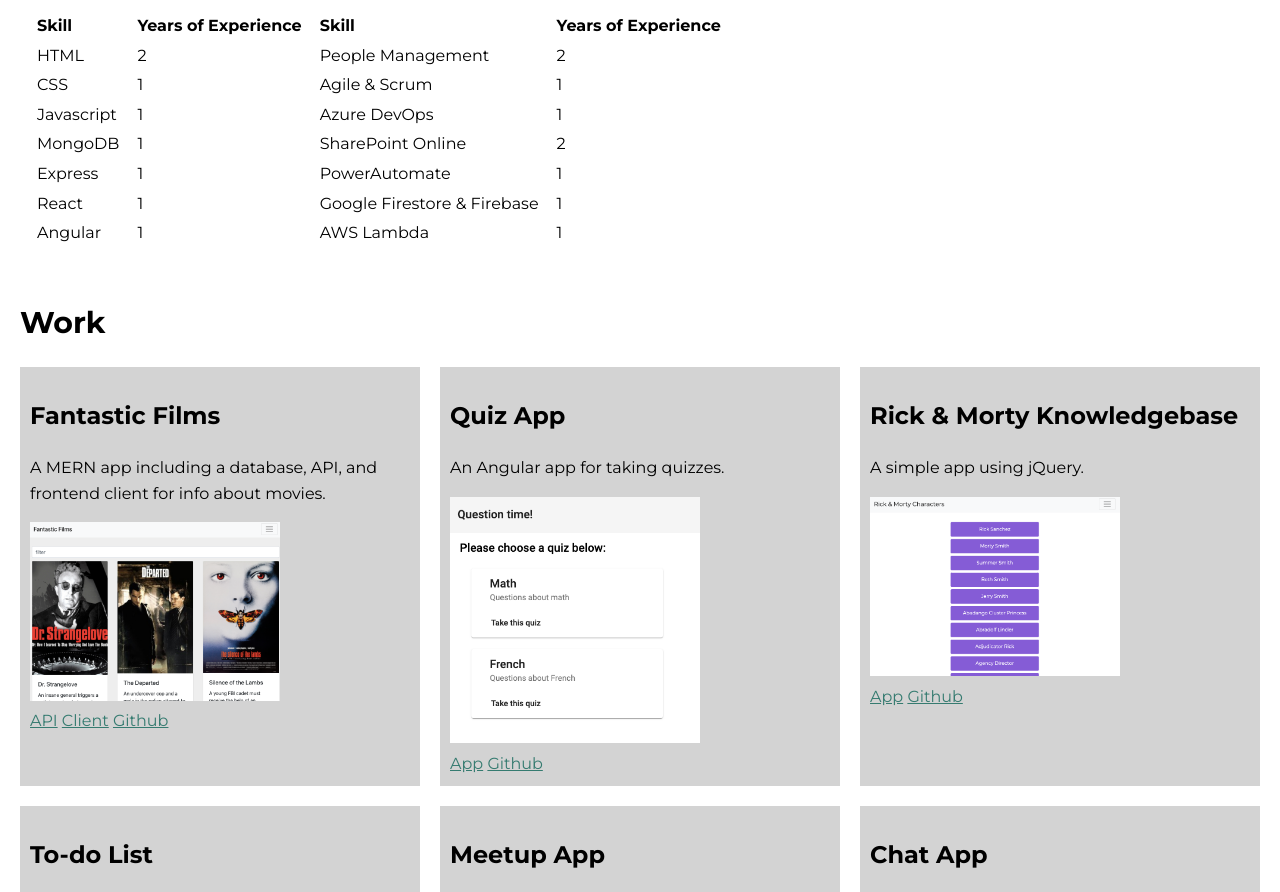
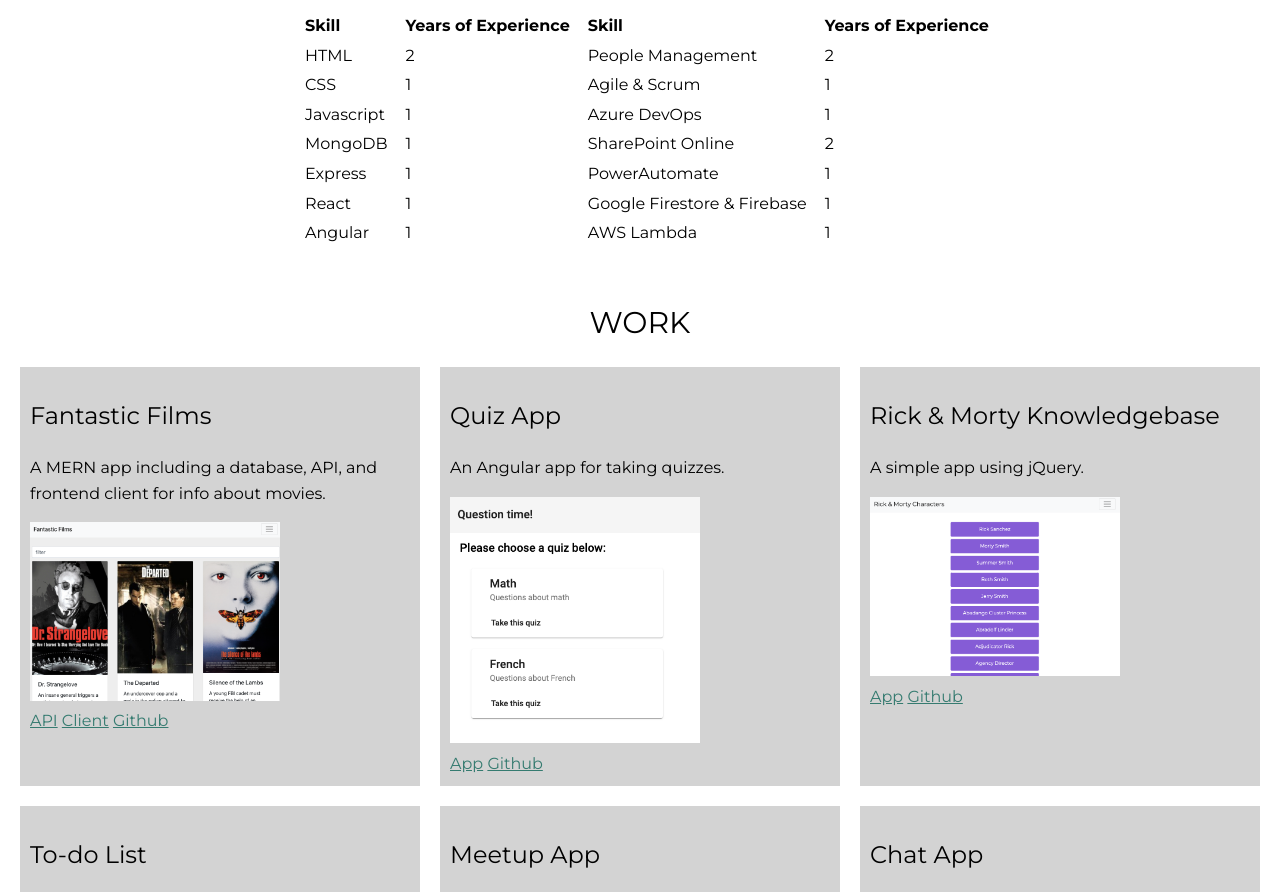
Before and after one commit to rmkraus49/portfolio-website, a plain HTML site: page index.html in a window 1280 px wide. Shown: the part 446-1338 px from the top of the page. Drawn offline with nearby package versions, Linux system fonts and the light colour scheme.

Commit message:
removed unused asset files, refined formatting

```diff
--- a/css/style.css
+++ b/css/style.css
@@ -42,12 +42,17 @@ h1 {
 
 h2 {
   font-size: 24px;
-  font-weight: var(--bold);
+  font-weight: var(--standard);
 }
 
 h3 {
   font-size: 18px;
   font-weight: var(--bold);
+}
+
+.section-title {
+  text-align: center;
+  font-weight: var(--standard);
 }
 
 a {
@@ -128,9 +133,13 @@ section {
 
 .experience-table {
   text-align: left;
+  margin: auto;
 }
 
-td,
+td {
+  padding-left: 15px;
+}
+
 th {
   padding-left: 15px;
 }
--- a/css/style.production.css
+++ b/css/style.production.css
@@ -50,12 +50,17 @@ h1 {
 
 h2 {
   font-size: 24px;
-  font-weight: var(--bold);
+  font-weight: var(--standard);
 }
 
 h3 {
   font-size: 18px;
   font-weight: var(--bold);
+}
+
+.section-title {
+  text-align: center;
+  font-weight: var(--standard);
 }
 
 a {
@@ -138,9 +143,13 @@ section {
 
 .experience-table {
   text-align: left;
+  margin: auto;
 }
 
-td,
+td {
+  padding-left: 15px;
+}
+
 th {
   padding-left: 15px;
 }
--- a/index.html
+++ b/index.html
@@ -5,7 +5,7 @@
   <meta charset="utf-8">
   <meta name="viewport" content="width=device-width, initial-scale=1">
   <title>Ryan Kraus Portfolio</title>
-  <link rel="shortcut icon" href="img/tree-favicon.png" type="image/x-icon" />
+  <link rel="shortcut icon" href="img/favicon.ico" type="image/x-icon" />
   <link rel="stylesheet" type="text/css"
     href="https://cdnjs.cloudflare.com/ajax/libs/normalize/8.0.1/normalize.min.css">
   <link href="https://fonts.googleapis.com/css?family=Montserrat:400,400i,700&display=swap" rel="stylesheet">
@@ -45,7 +45,7 @@
   </section>
 
   <section class="skills-section" id="skills">
-    <h1>Skills</h1>
+    <h1 class="section-title">SKILLS</h1>
     <table class="experience-table">
       <thead>
         <tr>
@@ -103,7 +103,7 @@
   </section>
 
   <section class="work-section" id="work">
-    <h1>Work</h1>
+    <h1 class="section-title">WORK</h1>
     <div class="grid">
       <!-- Grid items will live here -->
       <div class="grid__item">
@@ -193,6 +193,8 @@
       <a href="https://github.com/rmkraus49"><img src="img/github.svg" class="social__icon" alt="Github"></a>
       <a href="https://www.linkedin.com/in/ryan-kraus/"><img src="img/linkedin.svg" class="social__icon"
           alt="LinkedIn"></a>
+      <a href="https://medium.com/@rmkraus49"><img src="img/medium.svg" class="social__icon" alt="Medium"></a>
+      <a href="https://twitter.com/rmjkraus"><img src="img/twitter.svg" class="social__icon" alt="Twitter"></a>
     </div>
   </footer>
 
```
Also changed, not shown: img/favicon.ico (added), img/forest.svg (deleted), img/medium.svg (added), img/stamford-skyline.svg (deleted), img/tree-favicon.png (deleted), img/tree.svg (deleted).
